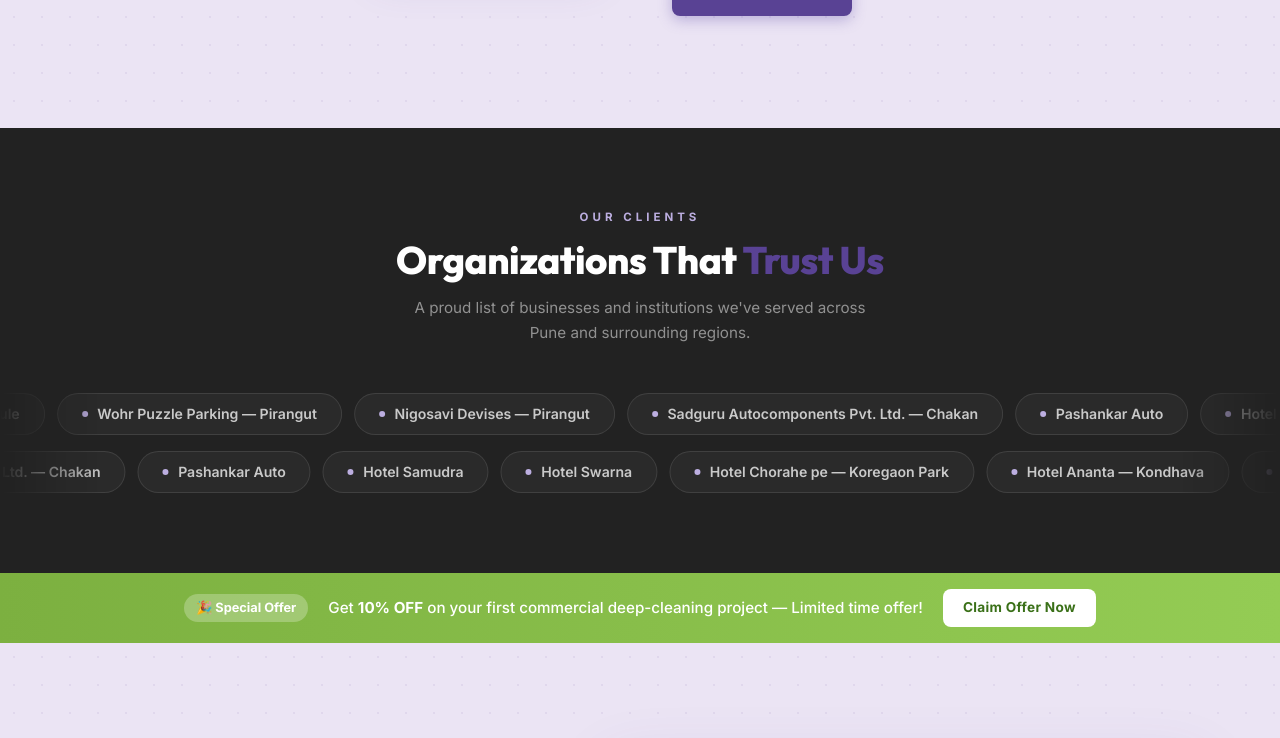
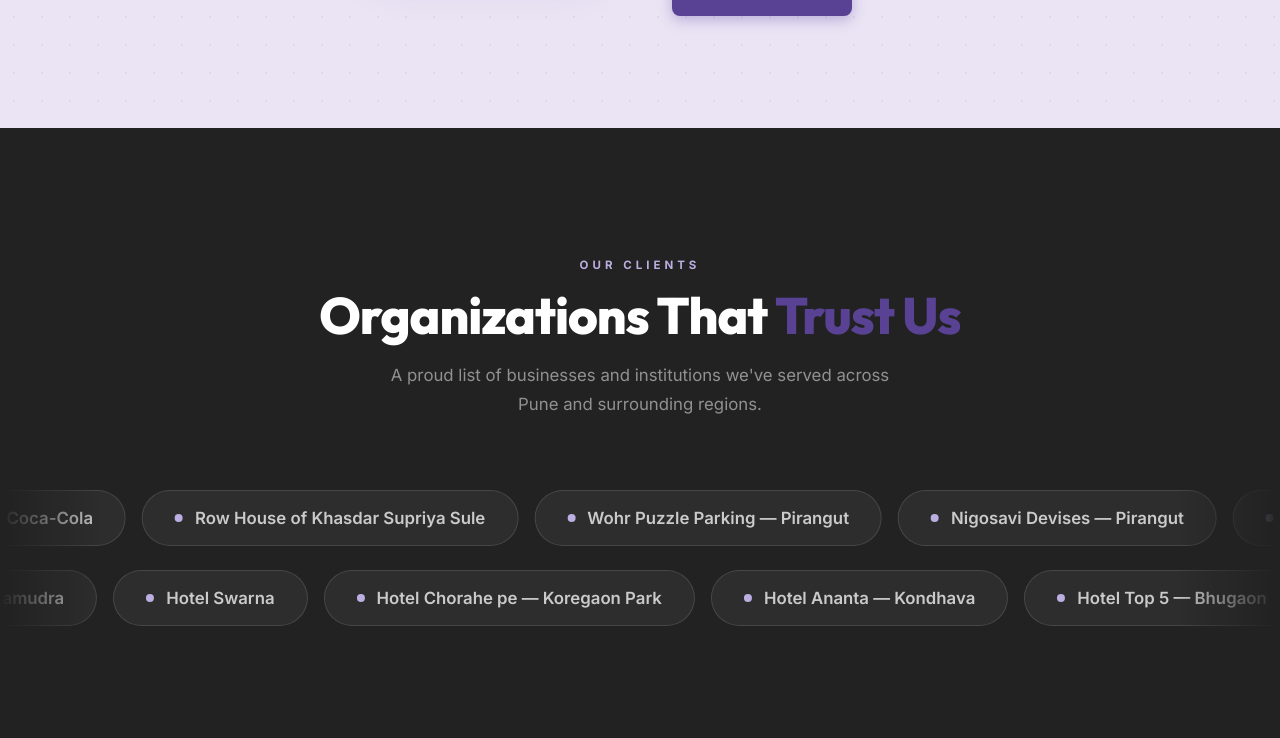
Before and after one commit to Abhxym/siddhi-hygiene, a React (Vite) app: page / in a window 1280 px wide. Shown: the part 9607-10345 px from the top of the page. Built offline with nearby package versions, Linux system fonts and the light colour scheme.

Commit message:
Make clients section bigger and scroll slower

```diff
--- a/src/components/ServiceArea/ServiceArea.module.css
+++ b/src/components/ServiceArea/ServiceArea.module.css
@@ -216,14 +216,14 @@
 /* ── Our Clients Section ── */
 .clientsSection {
   background: var(--color-text-dark);
-  padding: 5rem 0 4rem;
+  padding: 8rem 0 7rem;
   overflow: hidden;
   position: relative;
 }
 
 .clientsHeader {
   text-align: center;
-  margin-bottom: 3rem;
+  margin-bottom: 4.5rem;
 }
 
 .clientsEyebrow {
@@ -237,26 +237,26 @@
 }
 
 .clientsTitle {
-  font-size: 2.4rem;
+  font-size: 3.2rem;
   font-weight: 800;
   color: var(--color-white);
-  letter-spacing: -0.5px;
-  margin-bottom: 0.75rem;
+  letter-spacing: -1px;
+  margin-bottom: 1rem;
 }
 
 .clientsSub {
-  font-size: 0.95rem;
+  font-size: 1.05rem;
   color: rgba(255,255,255,0.5);
-  max-width: 480px;
+  max-width: 520px;
   margin: 0 auto;
-  line-height: 1.65;
+  line-height: 1.7;
 }
 
 /* ── Ticker ── */
 .tickerWrap {
   width: 100%;
   overflow: hidden;
-  margin-bottom: 1rem;
+  margin-bottom: 1.5rem;
   -webkit-mask-image: linear-gradient(to right, transparent 0%, black 8%, black 92%, transparent 100%);
   mask-image: linear-gradient(to right, transparent 0%, black 8%, black 92%, transparent 100%);
 }
@@ -264,7 +264,7 @@
 .tickerTrack {
   display: flex;
   width: max-content;
-  animation: tickerLeft 40s linear infinite;
+  animation: tickerLeft 70s linear infinite;
   gap: 0;
 }
 
@@ -273,22 +273,22 @@
 }
 
 .tickerReverse {
-  animation: tickerRight 35s linear infinite;
+  animation: tickerRight 60s linear infinite;
 }
 
 .tickerItem {
   display: inline-flex;
   align-items: center;
-  gap: 0.6rem;
+  gap: 0.75rem;
   white-space: nowrap;
-  padding: 0.55rem 1.5rem;
-  font-size: 0.88rem;
+  padding: 0.85rem 2rem;
+  font-size: 1.05rem;
   font-weight: 600;
   color: rgba(255,255,255,0.75);
-  border: 1px solid rgba(255,255,255,0.1);
+  border: 1.5px solid rgba(255,255,255,0.12);
   border-radius: 100px;
-  margin-right: 0.75rem;
-  background: rgba(255,255,255,0.04);
+  margin-right: 1rem;
+  background: rgba(255,255,255,0.05);
   transition: all 0.25s;
   cursor: default;
 }
@@ -301,8 +301,8 @@
 
 .tickerDot {
   display: inline-block;
-  width: 6px;
-  height: 6px;
+  width: 8px;
+  height: 8px;
   border-radius: 50%;
   background: var(--color-secondary);
   flex-shrink: 0;
@@ -318,7 +318,14 @@
   100% { transform: translateX(0); }
 }
 
-@media (max-width: 640px) {
+@media (max-width: 768px) {
+  .clientsTitle { font-size: 2.2rem; }
+  .clientsSection { padding: 6rem 0 5rem; }
+  .tickerItem { font-size: 0.92rem; padding: 0.7rem 1.4rem; }
+}
+
+@media (max-width: 480px) {
   .clientsTitle { font-size: 1.85rem; }
-  .clientsSection { padding: 4rem 0 3rem; }
+  .clientsSection { padding: 5rem 0 4rem; }
+  .tickerItem { font-size: 0.82rem; padding: 0.6rem 1.1rem; }
 }
```
